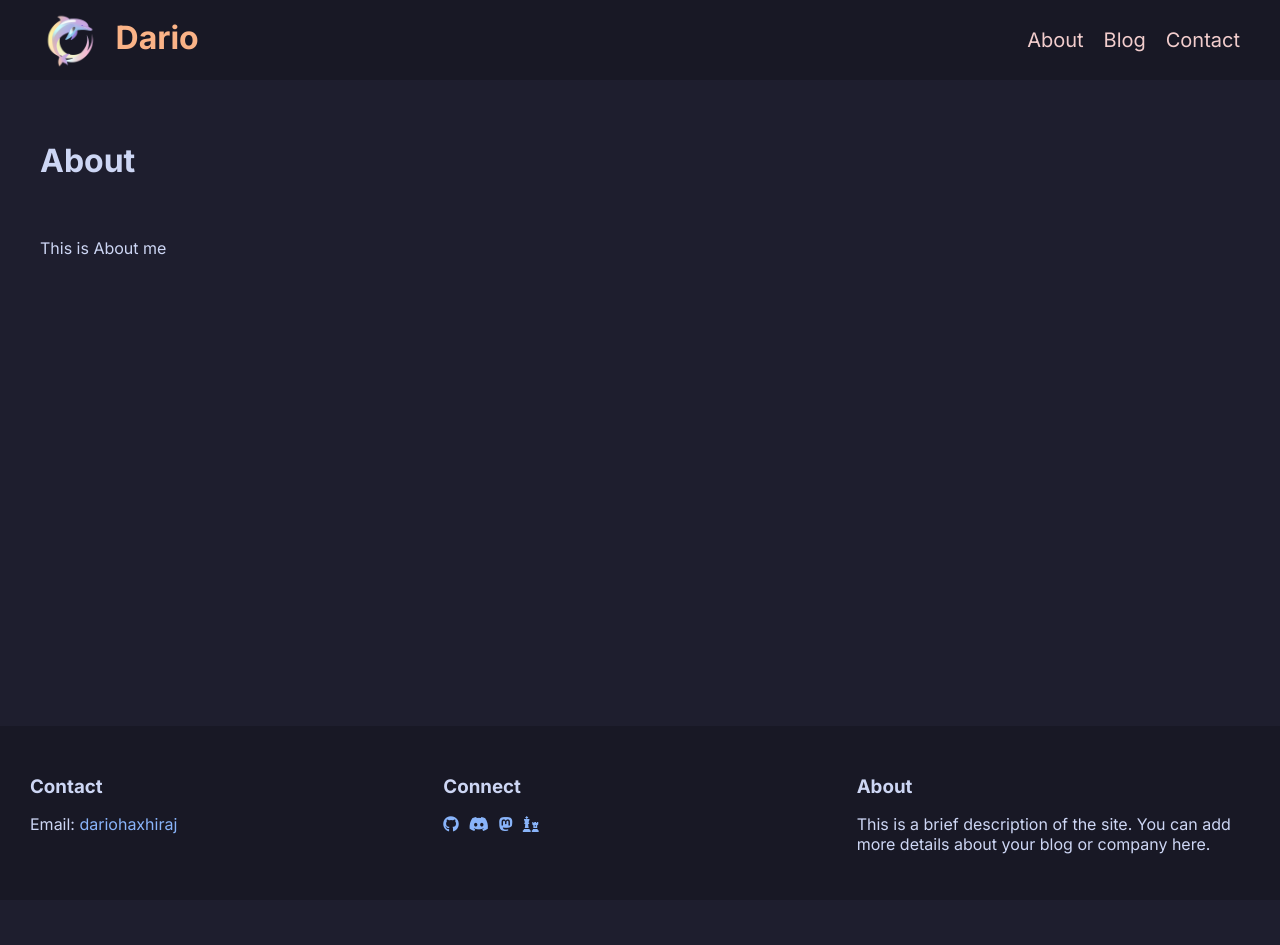
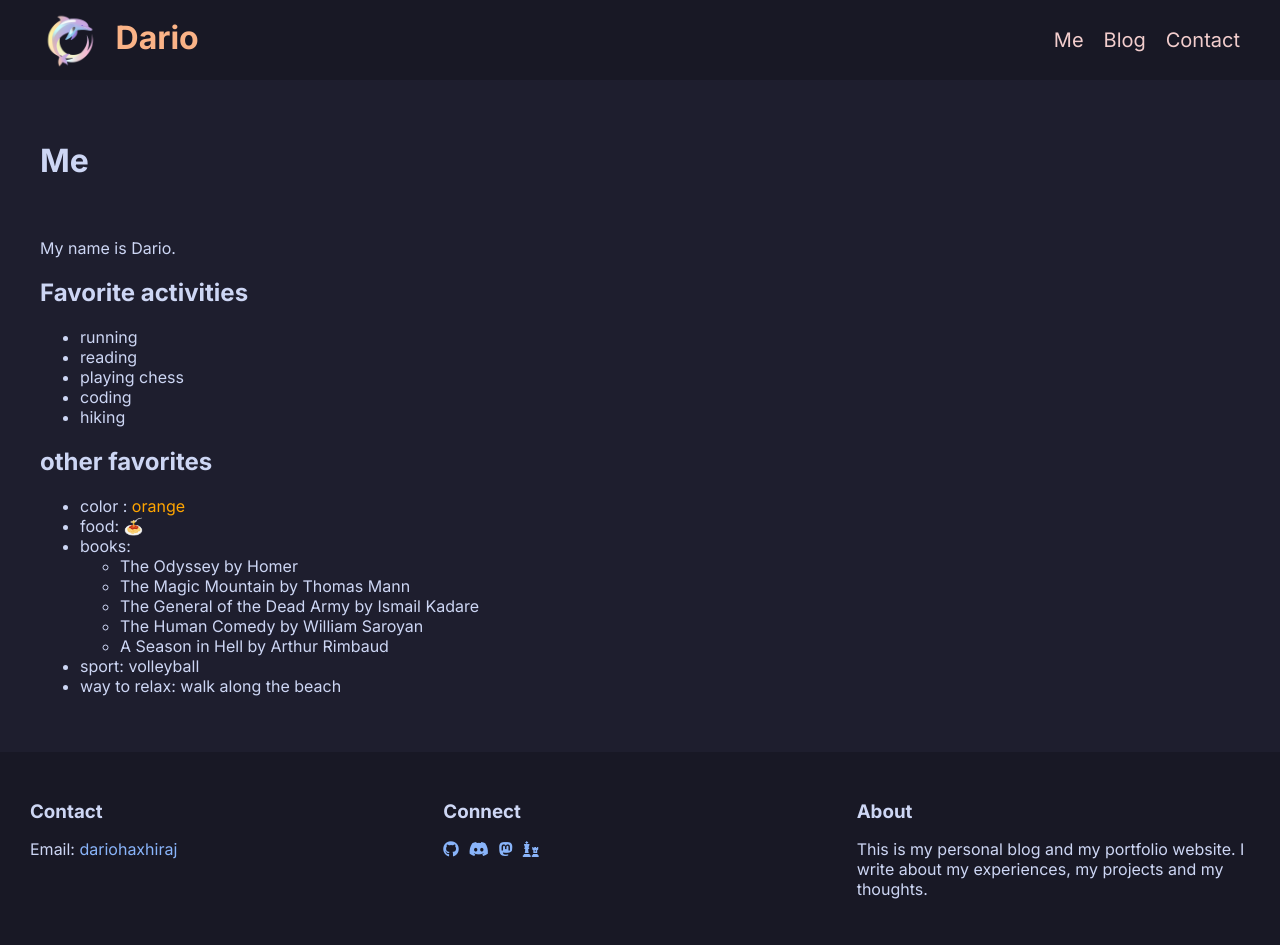
Before and after one commit to low-perry/dario_blog, a Jekyll site: the page built from about.markdown, in a window 1280 px wide. Built offline with Jekyll 4.4.1, drawn with Linux system fonts in a browser that asks for light colours; before the commit the page ends 900 px from its top, so only the background shows below that.

Commit message:
Update footer Description, add about me placeholder

```diff
--- a/_includes/footer.html
+++ b/_includes/footer.html
@@ -13,6 +13,6 @@
     </div>
     <div class="footer-section">
         <h3>About</h3>
-        <p>This is a brief description of the site. You can add more details about your blog or company here.</p>
+        <p>{{site.description}}</p>
     </div>
 </footer>
--- a/about.markdown
+++ b/about.markdown
@@ -1,7 +1,26 @@
 ---
 layout: page
-title: About
-permalink: /about/
+title: Me
+permalink: /moreaboutme/
 ---
 
-This is About me
+My name is Dario.
+
+## Favorite activities
+- running
+- reading
+- playing chess
+- coding
+- hiking
+
+## other favorites
+- color : <span style="color: orange;">orange</span>
+- food: <span>🍝</span>
+- books:
+  - The Odyssey by Homer
+  - The Magic Mountain by Thomas Mann
+  - The General of the Dead Army by Ismail Kadare
+  - The Human Comedy by William Saroyan
+  - A Season in Hell by Arthur Rimbaud
+- sport: volleyball
+- way to relax: walk along the beach
```
